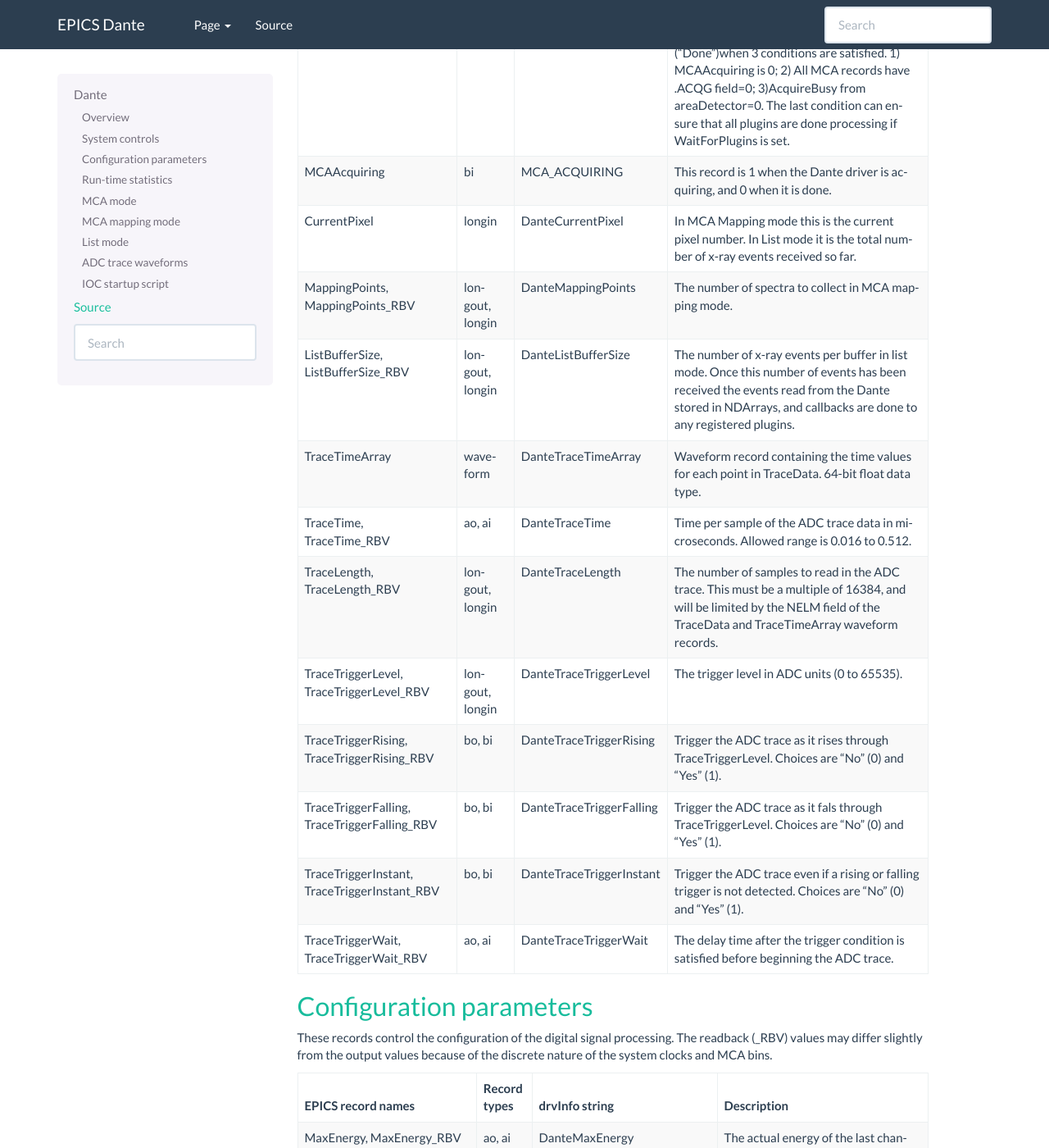
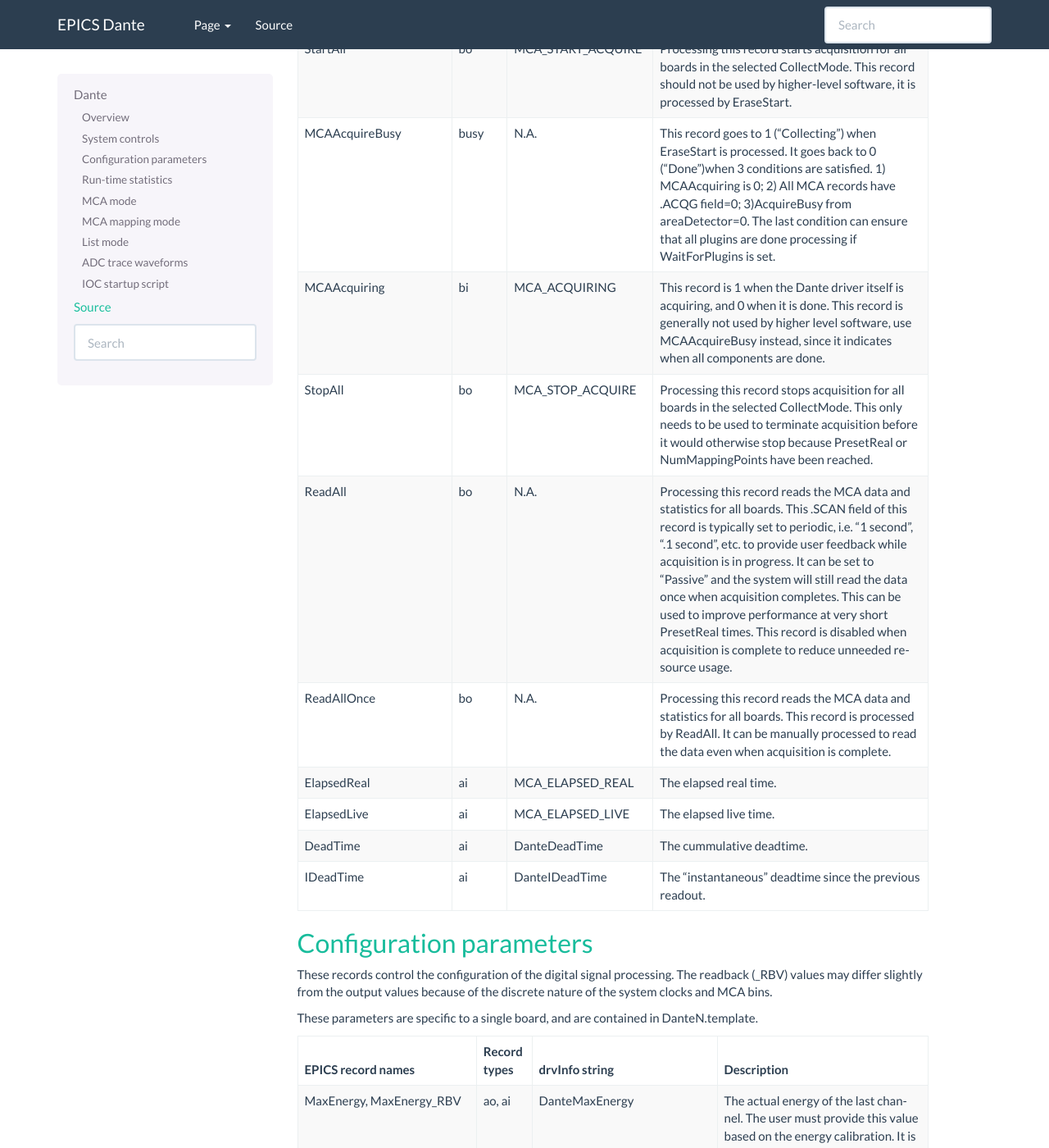
Before and after one commit to epics-modules/Dante, a Sphinx documentation site: the page built from docs/source/index.rst, in a window 1280 px wide and 1400 px high, scrolled down 1551 px. Shown: the whole window at 82% size. Built offline with Sphinx 7.4.7, drawn with Linux system fonts in a browser that asks for light colours; some of the changed text lies outside the part shown.

Commit message:
Many additions, re-organization, improvements

```diff
--- a/docs/source/index.rst
+++ b/docs/source/index.rst
@@ -72,10 +72,19 @@
      - DantePollTime
      - The time between polls when reading completion status, MCA mapping data, and list mode data from the driver.
        0.01 second is a reasonable value that will provide good response and resource utilization.
+   * - PresetReal
+     - ao
+     - MCA_PRESET_REAL
+     - Sets the preset real time.  Set this to 0 to count forever in MCA mode or List mode.
    * - EraseStart
      - bo
      - N.A.
      - Processing this record starts acquisition for all boards in the selected CollectMode.
+   * - StartAll
+     - bo
+     - MCA_START_ACQUIRE
+     - Processing this record starts acquisition for all boards in the selected CollectMode. This record should not
+       be used by higher-level software, it is processed by EraseStart.
    * - MCAAcquireBusy
      - busy
      - N.A.
@@ -85,60 +94,50 @@
    * - MCAAcquiring
      - bi
      - MCA_ACQUIRING
-     - This record is 1 when the Dante driver is acquiring, and 0 when it is done.
-   * - CurrentPixel
-     - longin
-     - DanteCurrentPixel
-     - In MCA Mapping mode this is the current pixel number.  In List mode it is the total number of x-ray events received so far.
-   * - MappingPoints, MappingPoints_RBV
-     - longout, longin
-     - DanteMappingPoints
-     - The number of spectra to collect in MCA mapping mode.
-   * - ListBufferSize, ListBufferSize_RBV
-     - longout, longin
-     - DanteListBufferSize
-     - The number of x-ray events per buffer in list mode.
-       Once this number of events has been received the events read from the Dante
-       stored in NDArrays, and callbacks are done to any registered plugins.
-   * - TraceTimeArray
-     - waveform
-     - DanteTraceTimeArray
-     - Waveform record containing the time values for each point in TraceData. 64-bit float data type.
-   * - TraceTime, TraceTime_RBV
-     - ao, ai
-     - DanteTraceTime
-     - Time per sample of the ADC trace data in microseconds. Allowed range is 0.016 to 0.512.
-   * - TraceLength, TraceLength_RBV
-     - longout, longin
-     - DanteTraceLength
-     - The number of samples to read in the ADC trace.  This must be a multiple of 16384, and will be limited by the
-       NELM field of the TraceData and TraceTimeArray waveform records.
-   * - TraceTriggerLevel, TraceTriggerLevel_RBV
-     - longout, longin
-     - DanteTraceTriggerLevel
-     - The trigger level in ADC units (0 to 65535).
-   * - TraceTriggerRising, TraceTriggerRising_RBV
-     - bo, bi
-     - DanteTraceTriggerRising
-     - Trigger the ADC trace as it rises through TraceTriggerLevel. Choices are "No" (0) and "Yes" (1).
-   * - TraceTriggerFalling, TraceTriggerFalling_RBV
-     - bo, bi
-     - DanteTraceTriggerFalling
-     - Trigger the ADC trace as it fals through TraceTriggerLevel. Choices are "No" (0) and "Yes" (1).
-   * - TraceTriggerInstant, TraceTriggerInstant_RBV
-     - bo, bi
-     - DanteTraceTriggerInstant
-     - Trigger the ADC trace even if a rising or falling trigger is not detected. Choices are "No" (0) and "Yes" (1).
-   * - TraceTriggerWait, TraceTriggerWait_RBV
-     - ao, ai
-     - DanteTraceTriggerWait
-     - The delay time after the trigger condition is satisfied before beginning the ADC trace.
+     - This record is 1 when the Dante driver itself is acquiring, and 0 when it is done. This record is generally not used
+       by higher level software, use MCAAcquireBusy instead, since it indicates when all components are done.
+   * - StopAll
+     - bo
+     - MCA_STOP_ACQUIRE
+     - Processing this record stops acquisition for all boards in the selected CollectMode. This only needs to be used
+       to terminate acquisition before it would otherwise stop because PresetReal or NumMappingPoints have been reached.
+   * - ReadAll
+     - bo
+     - N.A.
+     - Processing this record reads the MCA data and statistics for all boards.  This .SCAN field of this record is typically
+       set to periodic, i.e. "1 second", ".1 second", etc. to provide user feedback while acquisition is in progress.
+       It can be set to "Passive" and the system will still read the data once when acquisition completes.
+       This can be used to improve performance at very short PresetReal times.
+       This record is disabled when acquisition is complete to reduce unneeded resource usage.
+   * - ReadAllOnce
+     - bo
+     - N.A.
+     - Processing this record reads the MCA data and statistics for all boards.  This record is processed by ReadAll. It can be
+       manually processed to read the data even when acquisition is complete.
+   * - ElapsedReal
+     - ai
+     - MCA_ELAPSED_REAL
+     - The elapsed real time.
+   * - ElapsedLive
+     - ai
+     - MCA_ELAPSED_LIVE
+     - The elapsed live time.
+   * - DeadTime
+     - ai
+     - DanteDeadTime
+     - The cummulative deadtime.
+   * - IDeadTime
+     - ai
+     - DanteIDeadTime
+     - The "instantaneous" deadtime since the previous readout.
 
 
 Configuration parameters
 ------------------------
 These records control the configuration of the digital signal processing. The readback (_RBV) values may differ slightly
 from the output values because of the discrete nature of the system clocks and MCA bins.
+
+These parameters are specific to a single board, and are contained in DanteN.template.
 
 .. cssclass:: table-bordered table-striped table-hover
 .. list-table::
@@ -245,6 +244,8 @@
 -------------------
 These are the records for run-time statistics.
 
+These parameters are specific to a single board, and are contained in DanteN.template.
+
 .. cssclass:: table-bordered table-striped table-hover
 .. list-table::
    :header-rows: 1
@@ -307,7 +308,8 @@
      - DanteLastTimeStamp
      - The last timestamp time in clock ticks.
 
-The following is the main MEDM screen dante.adl.
+The following is the main MEDM screen dante.adl. This screen is used with the 1-channel Dante.  Multi-board Dante systems will
+use a different screen that has not yet been created.
 
 .. figure:: dante.png
     :align: center
@@ -339,6 +341,14 @@
      - Record types
      - drvInfo string
      - Description
+   * - CurrentPixel
+     - longin
+     - DanteCurrentPixel
+     - In MCA Mapping mode this is the current pixel number.  In List mode it is the total number of x-ray events received so far.
+   * - MappingPoints, MappingPoints_RBV
+     - longout, longin
+     - DanteMappingPoints
+     - The number of spectra to collect in MCA mapping mode.
 
 In MCA mapping mode the GatingMode can be "Free running", "Trig rising", "Trig falling", or "Trig both".
 In free-running mode the Dante will begin the next spectrum when the PresetReal time has elapsed.
@@ -372,12 +382,23 @@
      - Record types
      - drvInfo string
      - Description
+   * - CurrentPixel
+     - longin
+     - DanteCurrentPixel
+     - In List mode this is the total number of x-ray events received so far.
+   * - ListBufferSize, ListBufferSize_RBV
+     - longout, longin
+     - DanteListBufferSize
+     - The number of x-ray events per buffer in list mode.
+       Once this number of events has been received the events read from the Dante
+       stored in NDArrays, and callbacks are done to any registered plugins.
 
 List mode events are 64-bit unsigned integers.
 
 - Bits 0 to 15 are the x-ray energy, i.e. ADC value.
-- Bits 16 to 19 are the filter that detected this event.  These bits are not used in high-rate firmware.
-- Bits 20 to 63 are the timestamp in 32 ns units.
+- Bits 16 to 17 are not used.
+- Bits 18 to 61 are the timestamp in 8 ns units.
+- Bits 62 and 63 are not used.
 
 In list mode the x-ray events are copied into NDArrays.
 Because the EPICS asyn and areaDetector modules do not yet support 64-bit integers the data type of
@@ -405,12 +426,31 @@
 In the future support for 64-bit integers will be added to asyn and areaDetector, and the NDArrays will
 have the correct new NDUInt64 datatype.
 
+The following is an IDL procedure to read the List mode data from a netCDF file into two arrays, "energy" and "time"::
+
+  pro read_dante_list_data, filename, energy, time
+     raw = read_nd_netcdf(filename)
+     data = ulong64(raw, 0, n_elements(raw)/8)
+     energy = uint(data and 'ffff'x)
+     time = double(ishft((data and '3ffffffffffc0000'x), -18))*8e-9
+  end
+
+``read_nd_netcdf`` is a function provide in the areaDetector_ package that reads a netCDF file written by the areaDetector
+NDFileNetCDF plugin.
+The following is a plot of the energy events for the first 1 second of that data, using this IDL command::
+
+  IDL> p = plot(time, energy, xrange=[0,1], yrange=[0,20000], linestyle='none', symbol='plus')
+
+.. figure:: dante_idl_list_plot.png
+    :align: center
+
 ADC trace waveforms
 -------------------
 The Dante can collect ADC trace waveforms, which is effectively a digital oscilloscope of the pre-amp input signal.
 This very useful for setting the AnalogOffset record, and for diagnosing issues with the input.
 
-These are the records to control ADC traces.
+These are the records to control ADC traces. All of the records except TraceData affect all boards and are in dante.template.
+TraceData is specific to each board and is in danteN.template.
 
 .. cssclass:: table-bordered table-striped table-hover
 .. list-table::
@@ -421,6 +461,39 @@
      - Record types
      - drvInfo string
      - Description
+   * - TraceTimeArray
+     - waveform
+     - DanteTraceTimeArray
+     - Waveform record containing the time values for each point in TraceData. 64-bit float data type.
+   * - TraceTime, TraceTime_RBV
+     - ao, ai
+     - DanteTraceTime
+     - Time per sample of the ADC trace data in microseconds. Allowed range is 0.016 to 0.512.
+   * - TraceLength, TraceLength_RBV
+     - longout, longin
+     - DanteTraceLength
+     - The number of samples to read in the ADC trace.  This must be a multiple of 16384, and will be limited by the
+       NELM field of the TraceData and TraceTimeArray waveform records.
+   * - TraceTriggerLevel, TraceTriggerLevel_RBV
+     - longout, longin
+     - DanteTraceTriggerLevel
+     - The trigger level in ADC units (0 to 65535).
+   * - TraceTriggerRising, TraceTriggerRising_RBV
+     - bo, bi
+     - DanteTraceTriggerRising
+     - Trigger the ADC trace as it rises through TraceTriggerLevel. Choices are "No" (0) and "Yes" (1).
+   * - TraceTriggerFalling, TraceTriggerFalling_RBV
+     - bo, bi
+     - DanteTraceTriggerFalling
+     - Trigger the ADC trace as it fals through TraceTriggerLevel. Choices are "No" (0) and "Yes" (1).
+   * - TraceTriggerInstant, TraceTriggerInstant_RBV
+     - bo, bi
+     - DanteTraceTriggerInstant
+     - Trigger the ADC trace even if a rising or falling trigger is not detected. Choices are "No" (0) and "Yes" (1).
+   * - TraceTriggerWait, TraceTriggerWait_RBV
+     - ao, ai
+     - DanteTraceTriggerWait
+     - The delay time after the trigger condition is satisfied before beginning the ADC trace.
    * - TraceData
      - waveform
      - DanteTraceData
```
